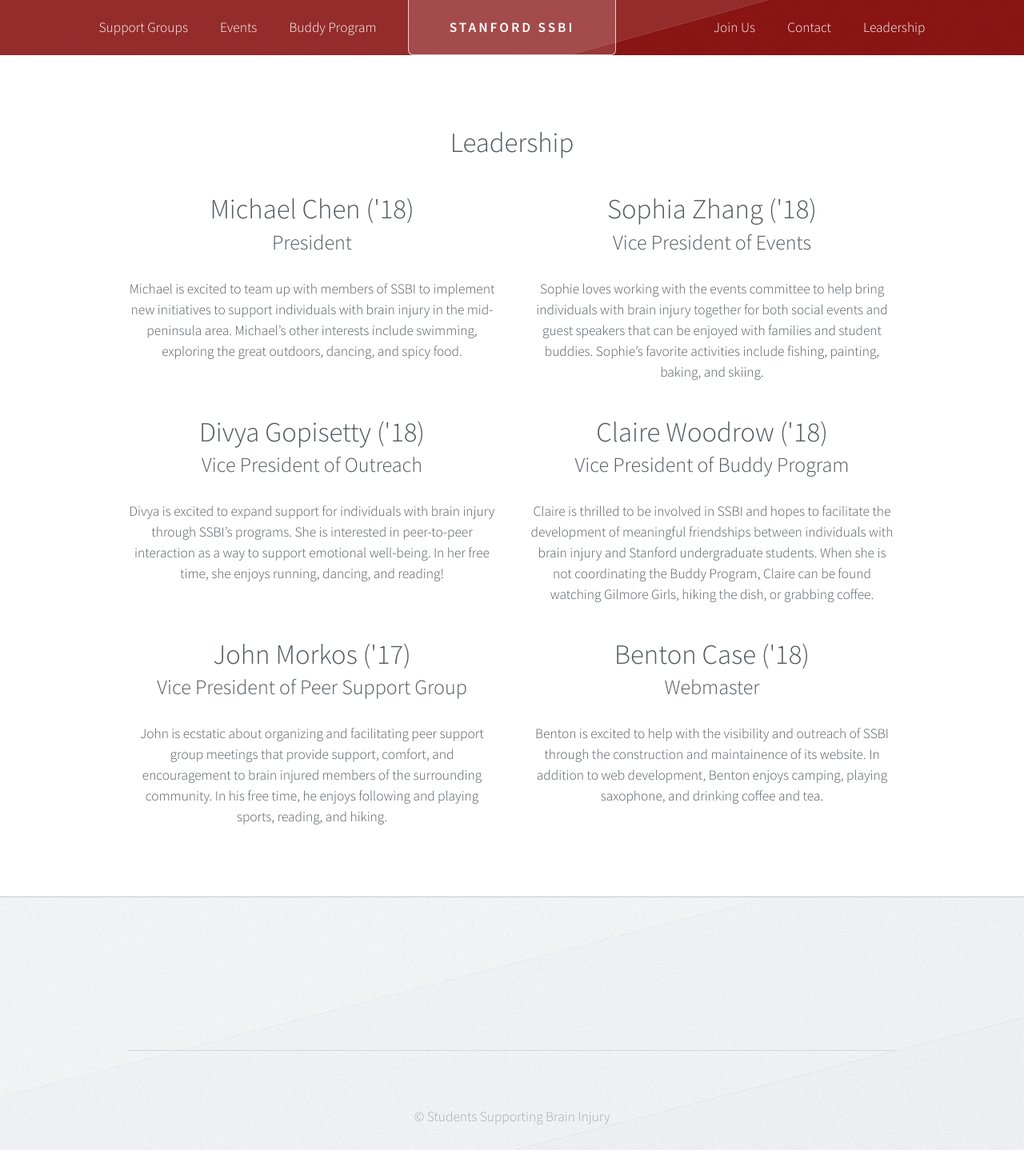
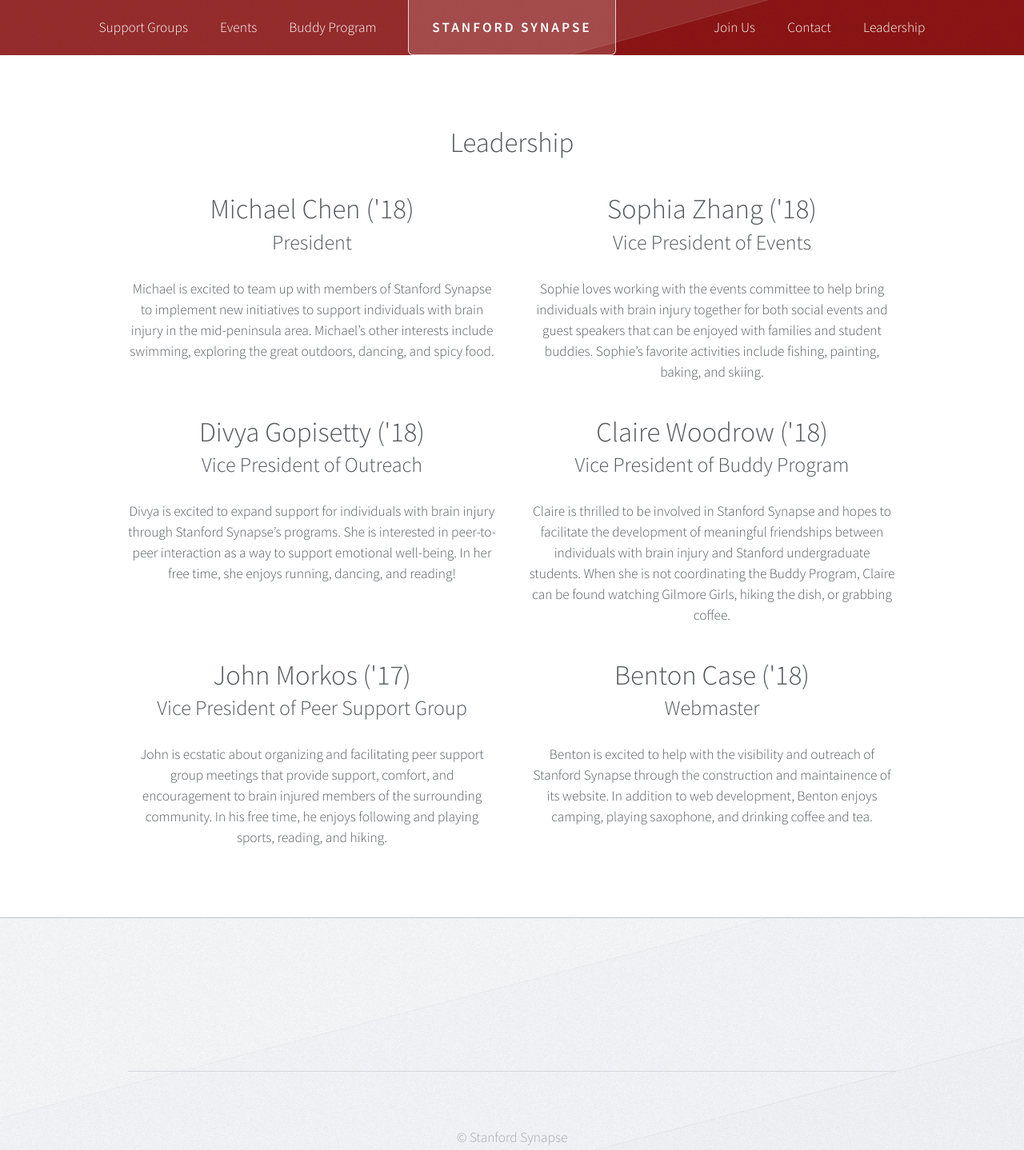
Before and after one commit to casebenton/SSBI, a plain HTML site: page leadership.html in a window 1280 px wide. Shown: the top 1438 px of the page at 80% size. Drawn offline with Linux system fonts and the light colour scheme.

Commit message:
name change to synapse

```diff
--- a/leadership.html
+++ b/leadership.html
@@ -6,7 +6,7 @@
 -->
 <html>
 	<head>
-		<title>Stanford SSBI</title>
+		<title>Stanford Synapse</title>
 		<meta charset="utf-8" />
 		<meta name="viewport" content="width=device-width, initial-scale=1" />
 		<!--[if lte IE 8]><script src="assets/js/ie/html5shiv.js"></script><![endif]-->
@@ -23,7 +23,7 @@
 					<div id="header" class="container">
 
 						<!-- Logo -->
-							<h1 id="logo"><a href="index.html">Stanford SSBI</a></h1>
+							<h1 id="logo"><a href="index.html">Stanford Synapse</a></h1>
 
 						<!-- Nav -->
 						<nav id="nav">
@@ -62,7 +62,7 @@
 									<h3>President</h3>
 								</header>
 								<p>
-									Michael is excited to team up with members of SSBI to implement
+									Michael is excited to team up with members of Stanford Synapse to implement
 									new initiatives to support individuals with brain injury in the
 									mid-peninsula area. Michael’s other interests include swimming,
 									exploring the great outdoors, dancing, and spicy food.
@@ -90,7 +90,7 @@
 								</header>
 								<p>
 									Divya is excited to expand support for individuals with brain
-									injury through SSBI’s programs. She is interested in
+									injury through Stanford Synapse’s programs. She is interested in
 									peer-to-peer interaction as a way to support emotional
 									well-being. In her free time, she enjoys running, dancing,
 									and reading!
@@ -102,7 +102,7 @@
 									<h3>Vice President of Buddy Program</h3>
 								</header>
 								<p>
-									Claire is thrilled to be involved in SSBI and hopes to
+									Claire is thrilled to be involved in Stanford Synapse and hopes to
 									facilitate the development of meaningful friendships between
 									individuals with brain injury and Stanford undergraduate
 									students. When she is not coordinating the Buddy Program,
@@ -132,7 +132,7 @@
 								</header>
 								<p>
 									Benton is excited to help with the visibility and outreach
-									of SSBI through the construction and maintainence of its
+									of Stanford Synapse through the construction and maintainence of its
 									website. In addition to web development, Benton enjoys
 									camping, playing saxophone, and drinking coffee and tea.
 								</p>
@@ -160,7 +160,7 @@
 					</div> -->
 					<div id="copyright" class="container">
 						<ul class="menu">
-							<li>&copy; Students Supporting Brain Injury</li>
+							<li>&copy; Stanford Synapse</li>
 						</ul>
 					</div>
 				</div>
```
Also changed, not shown: 404.html (+3 -3 lines), buddy-program.html (+3 -3 lines), contact.html (+4 -4 lines), events.html (+4 -4 lines), index.html (+5 -6 lines), join-us.html (+4 -4 lines), support-groups.html (+3 -3 lines).
